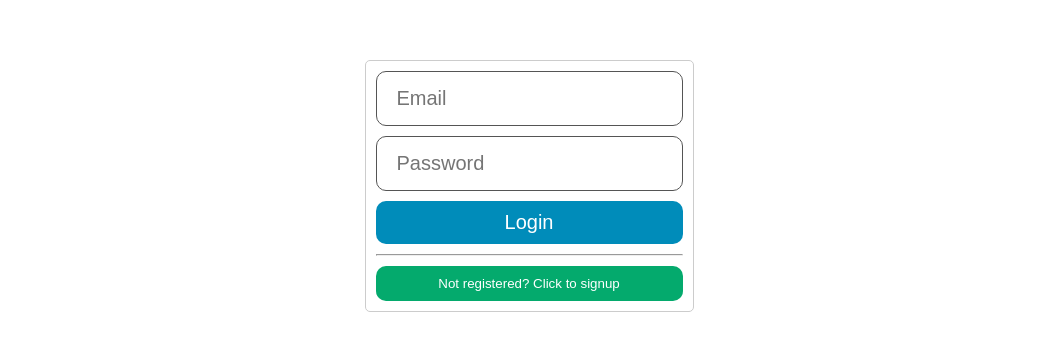
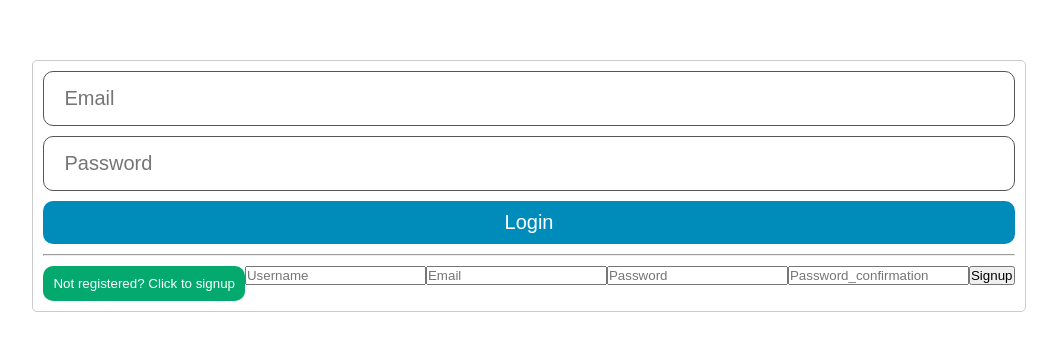
Before and after one commit to zeff96/booking_app, a Next.js app: page / in a window 1280 px wide. Shown: the part 214-564 px from the top of the page, without its empty margins (111-1168 px from the left). Built offline with nearby package versions, Linux system fonts and the light colour scheme.

Commit message:
Update to server component
Remove client definition and hooks from the page and make it a server component

```diff
--- a/app/page.js
+++ b/app/page.js
@@ -1,12 +1,8 @@
-"use client";
-
-import { useState } from "react";
 import LoginPage from "./auth/login/login";
 import Register from "./auth/Register/Register";
 import styles from "./page.module.css";
 
 export default async function Home() {
-  const [show, setShow] = useState(false);
   return (
     <main className={styles.main}>
       <div className={styles["main-wrapper"]}>
@@ -16,11 +12,7 @@ export default async function Home() {
           <button type="button" className={styles["signup-link"]}>
             Not registered? Click to signup
           </button>
-          <div
-            className={
-              show ? [styles.modal, styles.show].join(" ") : styles.modal
-            }
-          >
+          <div>
             <div className={styles["modal-content"]}></div>
             <div className={styles["modal-header"]}></div>
             <div className={styles["modal-body"]}>
```
